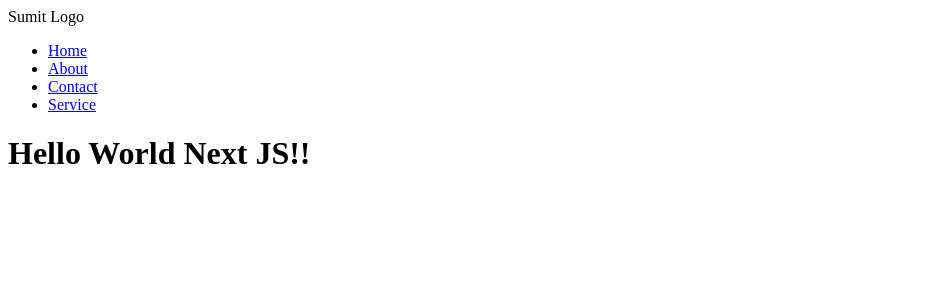
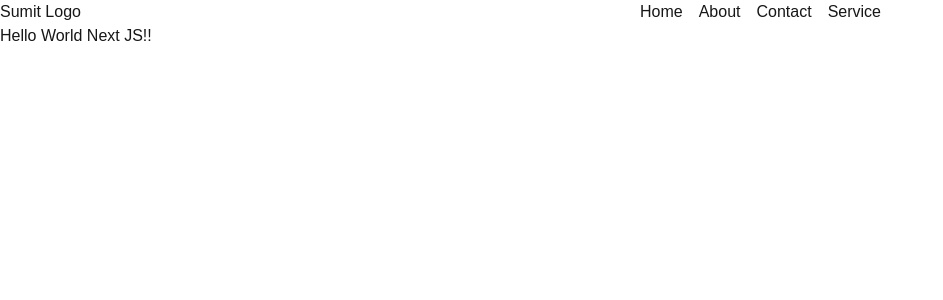
Before and after one commit to sumitbasu116/next_app_part_two, a Next.js app: page / in a window 1280 px wide. Shown: the top 300 px of the page, without its empty margins (0-943 px from the left). Built offline with nearby package versions, Linux system fonts and the light colour scheme.

Commit message:
Link Component part4-apply tailwindcss

```diff
--- a/app/Navigation.jsx
+++ b/app/Navigation.jsx
@@ -3,10 +3,10 @@ import Link from "next/link";
 export default function Navigation(){
 
     return(
-        <header>
-            <div className="">Sumit Logo</div>
+        <header className="grid grid-cols-2">
+            <div>Sumit Logo</div>
         <nav>
-            <ul>
+            <ul className="flex gap-4">
                 <li>
                     <Link href="/">Home</Link>
                 </li>
--- a/app/about/layout.js
+++ b/app/about/layout.js
@@ -3,7 +3,6 @@ function AboutLayout({children}){
 
   return(
     <html>
-
       <body>
         <h1>Hello About Layout</h1>
         {children}
--- a/app/layout.js
+++ b/app/layout.js
@@ -1,3 +1,4 @@
+import "./globals.css";
 import Navigation from "./Navigation";
 
 function RootLayout({children}){
```
